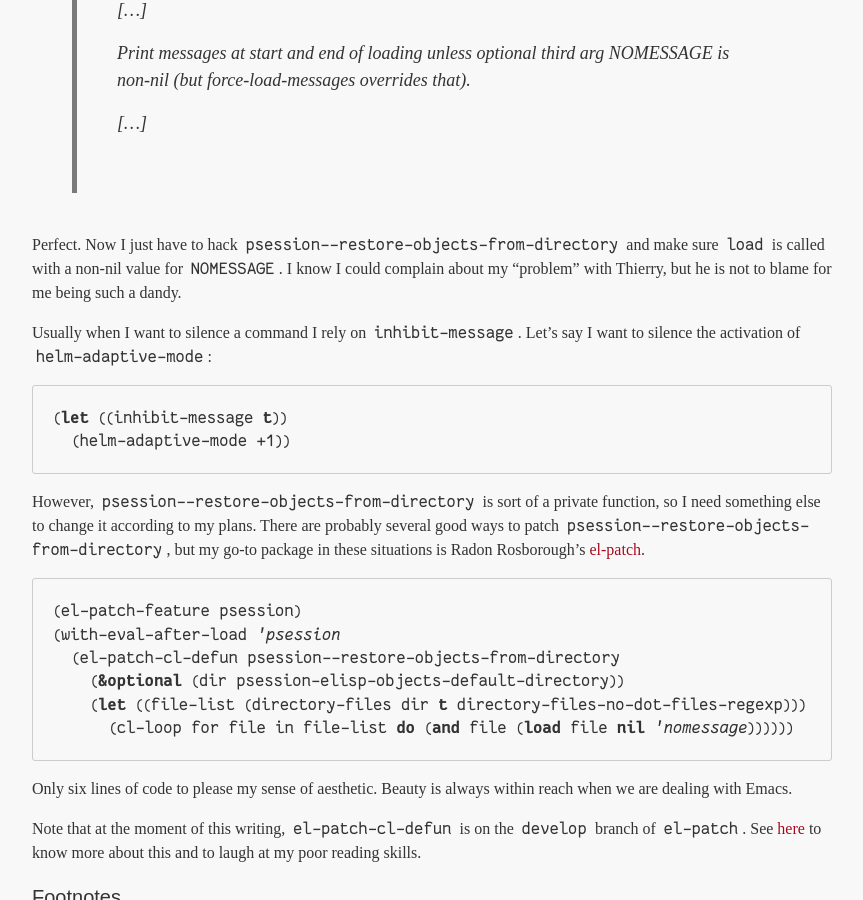
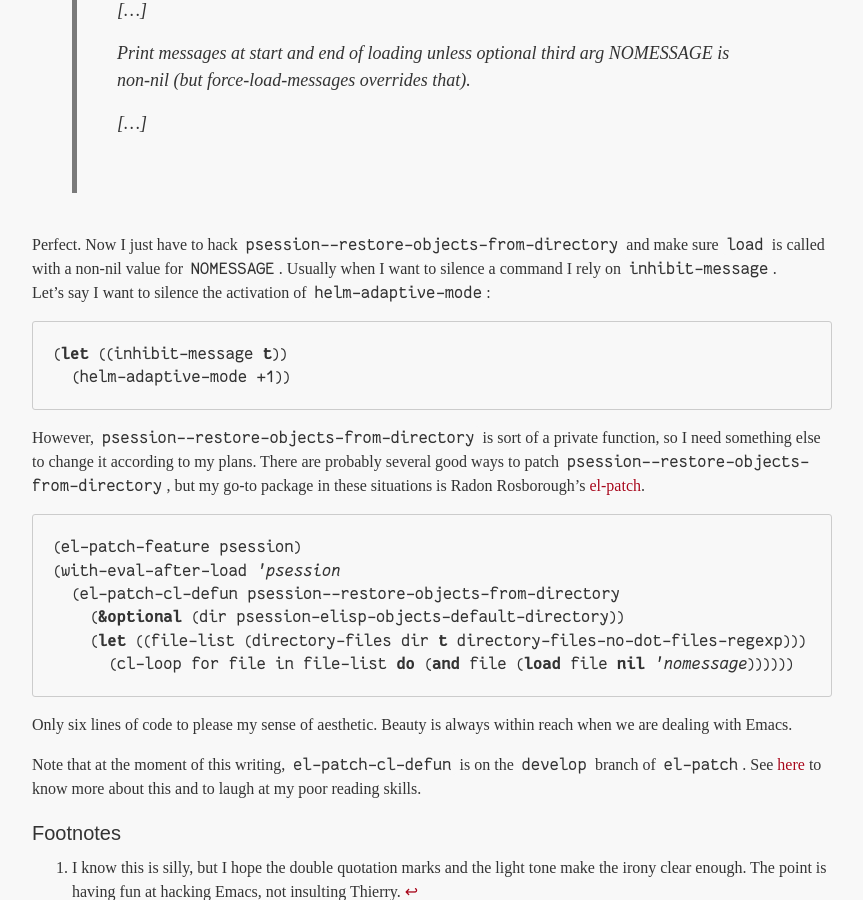
Before and after one commit to manuel-uberti/manuel-uberti.github.io, a Jekyll site: the page built from _posts/2019-12-01-el-patch.md, in a window 1280 px wide and 900 px high, scrolled down 1042 px. Shown: the whole window, without its empty margins (208-1071 px from the left). Built offline with Jekyll 4.4.1, drawn with Linux system fonts in a browser that asks for light colours; some web fonts are replaced.

Commit message:
Rephrase paragraph

````diff
--- a/_posts/2019-12-01-el-patch.md
+++ b/_posts/2019-12-01-el-patch.md
@@ -62,12 +62,9 @@ Let’s examine the documentation of the function
 > […]
 
 Perfect. Now I just have to hack `psession--restore-objects-from-directory` and
-make sure `load` is called with a non-nil value for `NOMESSAGE`. I know I could
-complain about my “problem” with Thierry, but he is not to blame for me being
-such a dandy.
-
-Usually when I want to silence a command I rely on `inhibit-message`. Let’s say
-I want to silence the activation of `helm-adaptive-mode`:
+make sure `load` is called with a non-nil value for `NOMESSAGE`. Usually when
+I want to silence a command I rely on `inhibit-message`. Let’s say I want to
+silence the activation of `helm-adaptive-mode`:
 
 ``` emacs-lisp
 (let ((inhibit-message t))
````
